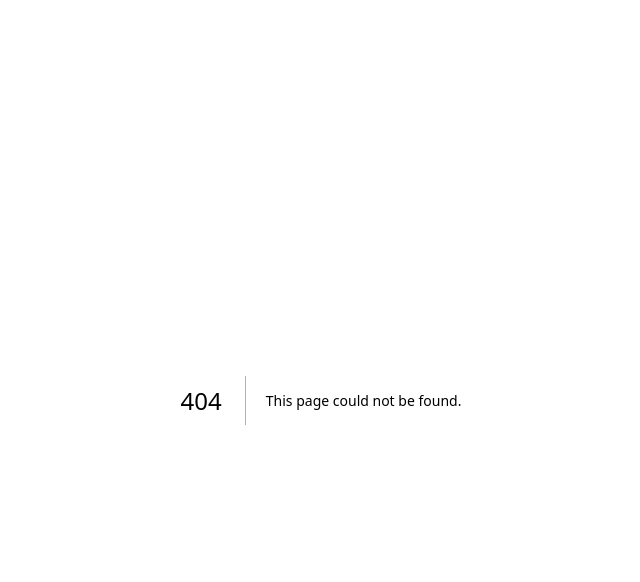
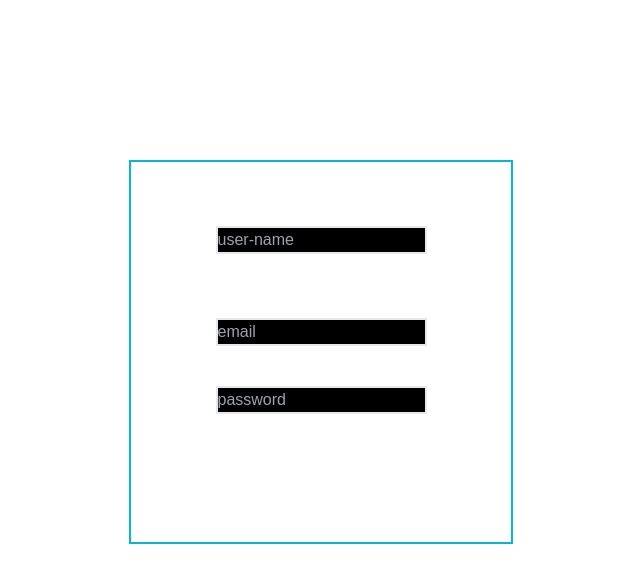
Before and after one commit to roshanpanda666/stoxy-user, a Next.js app: page /registerform in a window 1280 px wide. Before the commit this address had no page. Shown: the top 582 px of the page, without its empty margins (319-959 px from the left). Built offline with nearby package versions, Linux system fonts and the light colour scheme.

Commit message:
register page created

```diff
--- /dev/null
+++ b/app/registerform/page.js
@@ -0,0 +1,54 @@
+"use client"
+import React from 'react'
+import { useRef } from 'react'
+
+const Register = () => {
+let username=useRef()
+let emailref=useRef()
+let pwdref=useRef()
+
+const onsubmitfunction = ()=>{
+  const uref=username.current.value
+  const eref=emailref.current.value
+  const pref=pwdref.current.value
+
+  alert(eref)
+  alert(pref)
+  alert(uref)
+}
+
+function clearfun(){
+  emailref.current.value=("")
+  pwdref.current.value=("")
+  username.current.value=("")
+}
+  return (
+    <div>
+      <div className='text-center items-center justify-center flex flex-col mt-40'>
+        <div className='w-96 h-96 border-2 border-cyan-500'>
+
+            <div className='mt-16'>
+
+                <input ref={username} type="text" placeholder='user-name' className='bg-black text-cyan-300 border-2'/>
+            </div>
+            <div className='mt-16'>
+
+                <input ref={emailref} type="text" placeholder='email' className='bg-black text-cyan-300 border-2'/>
+            </div>
+            <div className='mt-10'>
+                <input ref={pwdref} type="password" placeholder='password' className='bg-black text-cyan-300 border-2'/>
+            </div>
+            <div>
+              <button className='text-center border-white  text-white border-2 mt-11 w-16'onClick={onsubmitfunction}>submit</button>
+            </div>
+            <div>
+              <button className='text-center border-white  text-white border-2 mt-6 w-16'onClick={clearfun}>clear</button>
+            </div>
+        </div>
+
+      </div>
+    </div>
+  )
+}
+
+export default Register
```
